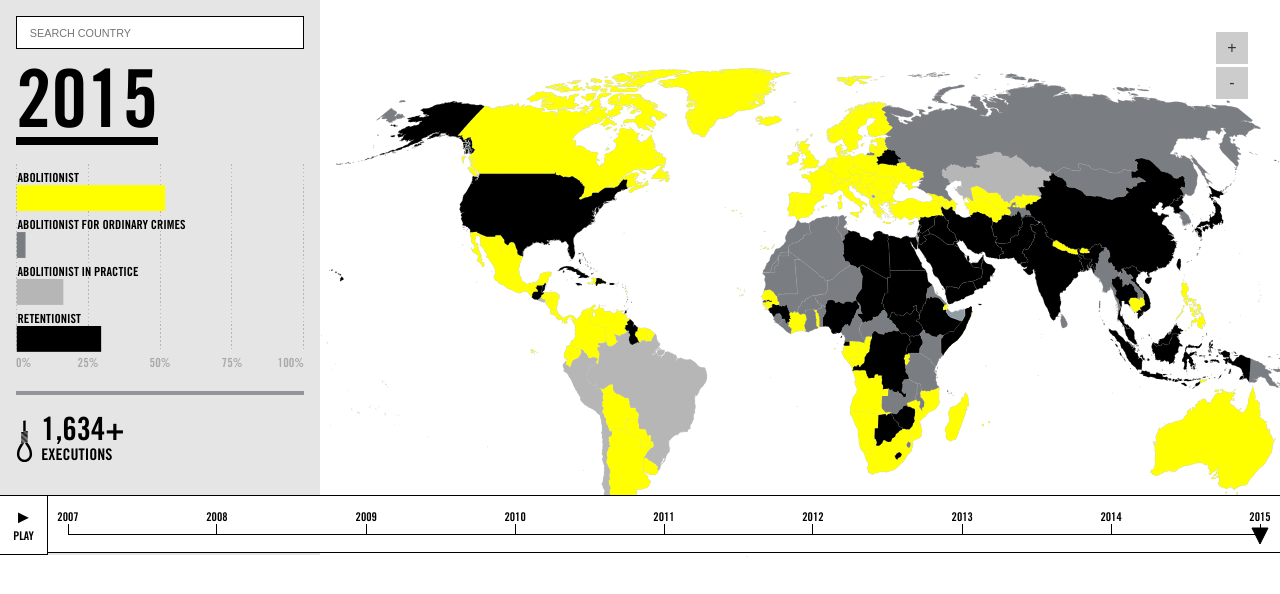
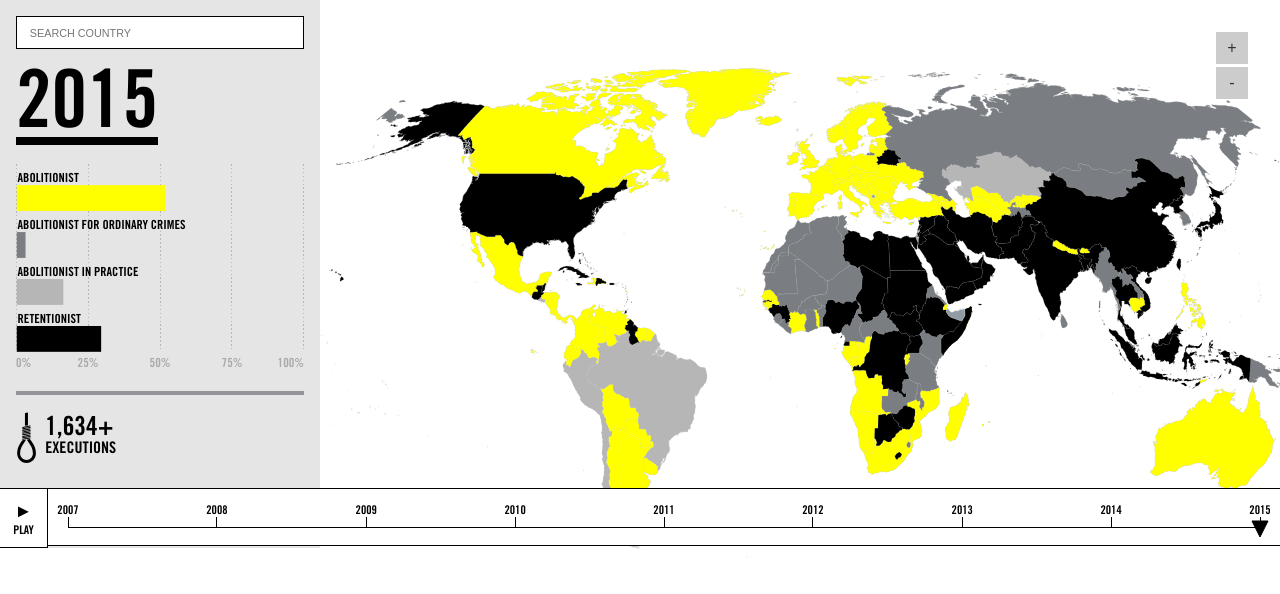
Before and after one commit to amnestywebsite/amnesty-death-penalty, a website: page index.html in a window 1280 px wide. Drawn offline with Linux system fonts and the light colour scheme.

Commit message:
Added fittext as an experiment in sizing the figure text dynamically, see #40 . Not working well at the moment.

```diff
--- a/index.html
+++ b/index.html
@@ -58,6 +58,7 @@
 </div>
 
 <script src="javascripts/vendor.min.js"></script>
+<script src="javascripts/fittext.js"></script>
 <script src="javascripts/amnesty.js"></script>
 
 </body>
--- a/javascripts/amnesty.js
+++ b/javascripts/amnesty.js
@@ -208,6 +208,8 @@ function draw(topo, activeCountries, coastline) {
   var template = Hogan.compile("{{total-executions}}");
   var output = template.render(yearData[0]);
   executionsTotal.innerHTML = output;
+
+  window.fitText( document.getElementById("executions-total"));
 
   var searchCountries = document.getElementById('search-box');
   var searchTemplate = Hogan.compile('<form onsubmit="return false;"><label class="visually-hidden" for="search-box-input">' + dictionary.getTranslation('SEARCH COUNTRY') + '</label><input id="search-box-input" class="awesomplete" data-list="{{#countries}}{{name__localised}},{{/countries}}" placeholder="' + dictionary.getTranslation('SEARCH COUNTRY') + '" /></form>');
--- /dev/null
+++ b/javascripts/fittext.js
@@ -0,0 +1,63 @@
+/*!
+* FitText.js 1.0 jQuery free version
+*
+* Copyright 2011, Dave Rupert http://daverupert.com
+* Released under the WTFPL license
+* http://sam.zoy.org/wtfpl/
+* Modified by Slawomir Kolodziej http://slawekk.info
+*
+* Date: Tue Aug 09 2011 10:45:54 GMT+0200 (CEST)
+*/
+(function(){
+  var css = function (el, prop) {
+    return window.getComputedStyle ? getComputedStyle(el).getPropertyValue(prop) : el.currentStyle[prop];
+  };
+
+  var addEvent = function (el, type, fn) {
+    if (el.addEventListener)
+      el.addEventListener(type, fn, false);
+    else
+      el.attachEvent('on'+type, fn);
+  };
+
+  var extend = function(obj,ext){
+    for(var key in ext)
+      if(ext.hasOwnProperty(key))
+        obj[key] = ext[key];
+    return obj;
+  };
+
+  window.fitText = function (el, kompressor, options) {
+
+    var settings = extend({
+      'minFontSize' : -1/0,
+      'maxFontSize' : 1/0
+    },options);
+
+    var fit = function (el) {
+      var compressor = kompressor || 1;
+
+      var resizer = function () {
+        el.style.fontSize = Math.max(Math.min(el.clientWidth / (compressor*10), parseFloat(settings.maxFontSize)), parseFloat(settings.minFontSize)) + 'px';
+      };
+
+      // Call once to set.
+      resizer();
+
+      // Bind events
+      // If you have any js library which support Events, replace this part
+      // and remove addEvent function (or use original jQuery version)
+      addEvent(window, 'resize', resizer);
+      addEvent(window, 'orientationchange', resizer);
+    };
+
+    if (el.length)
+      for(var i=0; i<el.length; i++)
+        fit(el[i]);
+    else
+      fit(el);
+
+    // return set of elements
+    return el;
+  };
+})();
```
